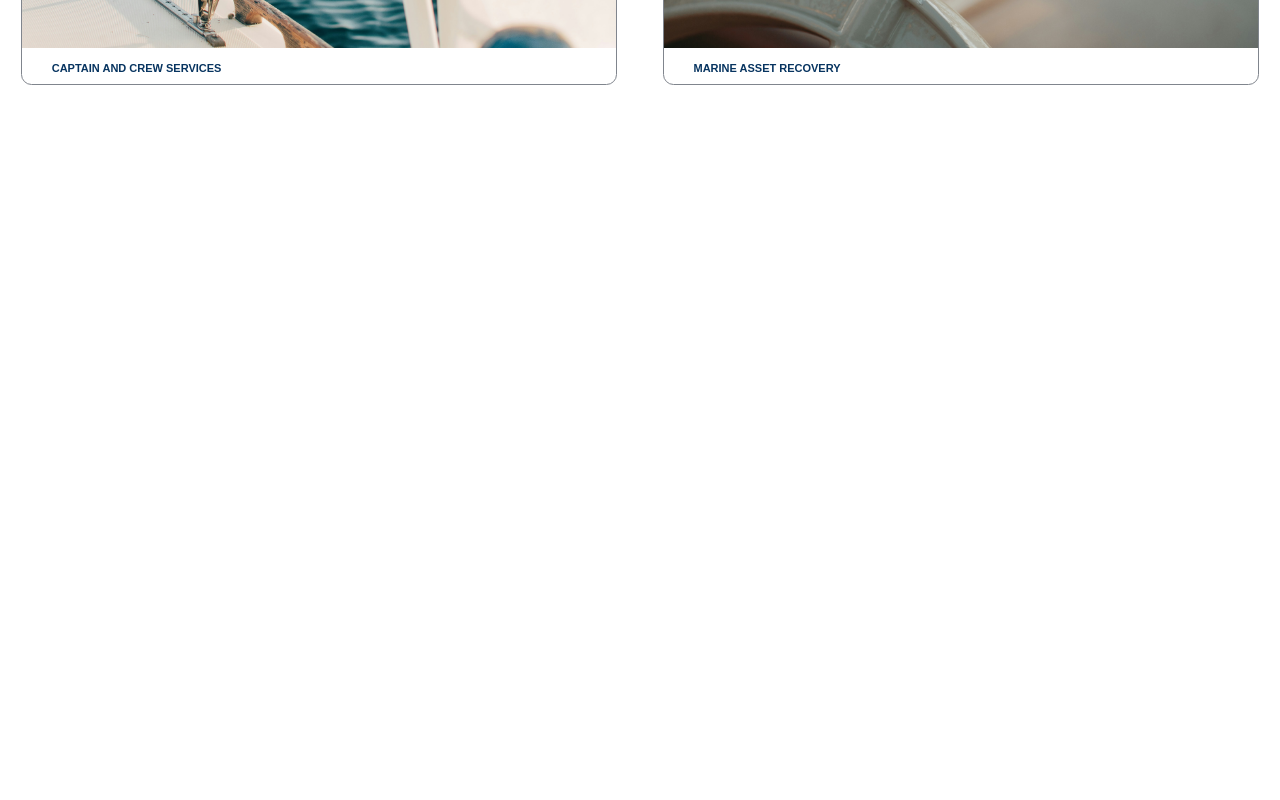
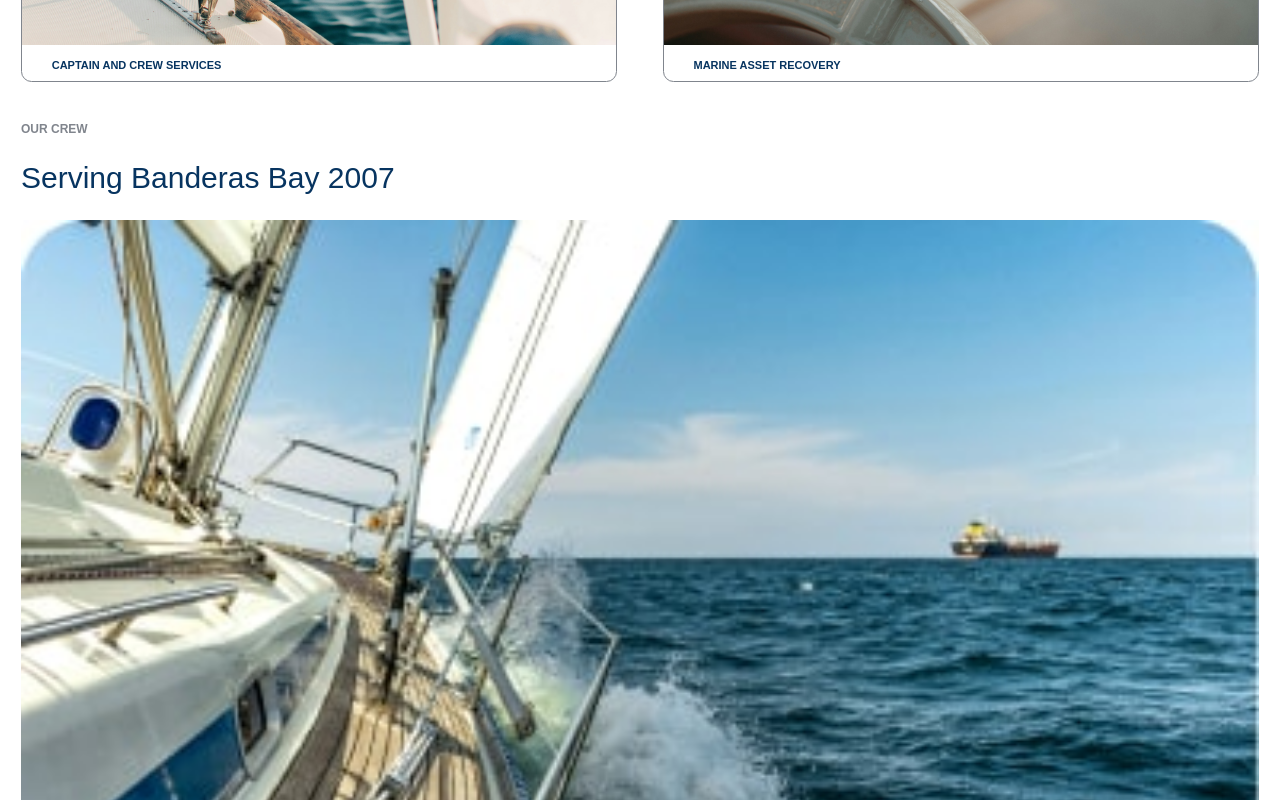
Before and after one commit to justinait/e2yacht, a React (Vite) app: page / in a window 1280 px wide. Shown: the part 2660-3460 px from the top of the page. Before the commit the page ends 2765 px from the top, so only its background shows below. Built offline with nearby package versions, Linux system fonts and the light colour scheme.

Commit message:
our crew home

```diff
--- a/src/Components/Home/Home.jsx
+++ b/src/Components/Home/Home.jsx
@@ -1,12 +1,14 @@
 import React from 'react'
 import Hero from './Hero'
 import Services from './Services'
+import OurCrew from './OurCrew'
 
 function Home() {
   return (
     <div>
-        <Hero />
-        <Services />
+      <Hero />
+      <Services />
+      <OurCrew />
     </div>
   )
 }
--- /dev/null
+++ b/src/Components/Home/OurCrew.css
@@ -0,0 +1,6 @@
+.ourCrewHomeContainer {
+    padding: 0 21px;
+}
+.ourCrewImageHome {
+    width: 100%;
+}
--- /dev/null
+++ b/src/Components/Home/OurCrew.jsx
@@ -0,0 +1,16 @@
+import React from 'react'
+import './OurCrew.css'
+import photo from '/images/servingBanderasHome.jpg'
+
+function OurCrew() {
+  return (
+    <div className='ourCrewHomeContainer'>
+        <h5 className='servicesTitleHome'>Our Crew</h5>
+        <h2 className='servicesSubtitleHome'>Serving Banderas Bay 2007</h2>
+
+        <img src={photo} alt="" className='ourCrewImageHome'/>
+    </div>
+  )
+}
+
+export default OurCrew
--- a/src/Components/Home/Services.css
+++ b/src/Components/Home/Services.css
@@ -1,10 +1,10 @@
 .servicesHomeContainer {
-    color: black;
     padding: 0 21px;
 }
 .servicesTitleHome {
     color: #80858D;
     text-transform: uppercase;
+    font-size: 12px;
 }
 .servicesSubtitleHome {
     font-weight: 200;
--- a/src/Components/Home/Services.jsx
+++ b/src/Components/Home/Services.jsx
@@ -17,7 +17,6 @@ function Services() {
         <h5 className='servicesTitleHome'>Services</h5>
         <h2 className='servicesSubtitleHome'>E² Yacht Services</h2>
         <div className='servicesCardContainer'>
-
             {
                 services.map((e, i)=> {
                     return(
```
